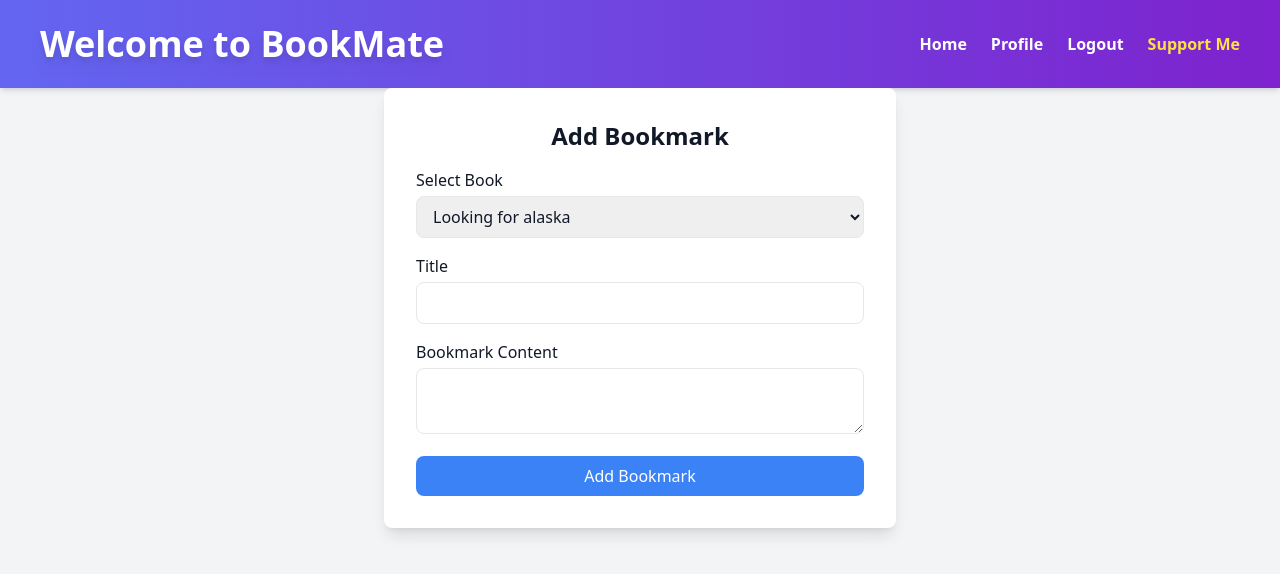
After one commit to davydshcherba/BookMate, a Django app: page /add-bookmark/ in a window 1280 px wide. The commit adds this page. Shown: the top 574 px of the page. Run offline with Django 5.2, Linux system fonts and the light colour scheme; a user stored in the database is signed in; data comes from the database, SQL or seed files in the repository; both versions use the stored data as it was after the commit; some libraries are stand-ins or nearby versions.

Commit message:
add ability to add bookmark

```diff
--- /dev/null
+++ b/bookmate/main/templates/main/add_bookmark.html
@@ -0,0 +1,30 @@
+{% extends "main/layout.html" %}
+{% block title %}Add Bookmark{% endblock title %}
+
+{% block content %}
+<div class="bg-white dark:bg-gray-800 shadow-lg rounded-lg p-8 max-w-lg mx-auto">
+  <h2 class="text-2xl font-bold text-center mb-4">Add Bookmark</h2>
+  <form method="POST" class="space-y-4">
+    {% csrf_token %}
+    <div>
+      <label class="text-gray-900 dark:text-white">Select Book</label>
+      <select name="book" class="w-full border rounded-lg px-3 py-2 mt-1" required>
+        {% for book in books %}
+          <option value="{{ book.id }}">{{ book.title }}</option>
+        {% endfor %}
+      </select>
+    </div>
+    <div>
+      <label class="text-gray-900 dark:text-white">Title</label>
+      <input name="title" type="text" class="w-full border rounded-lg px-3 py-2 mt-1" required />
+    </div>
+    <div>
+      <label class="text-gray-900 dark:text-white">Bookmark Content</label>
+      <textarea name="bookmark" class="w-full border rounded-lg px-3 py-2 mt-1" required></textarea>
+    </div>
+    <button type="submit" class="w-full bg-blue-500 text-white py-2 px-4 rounded-lg hover:bg-blue-600 transition">
+      Add Bookmark
+    </button>
+  </form>
+</div>
+{% endblock content %}
--- a/bookmate/main/templates/main/book_detail.html
+++ b/bookmate/main/templates/main/book_detail.html
@@ -7,6 +7,9 @@
     <h1 class="text-2xl font-bold text-gray-900 dark:text-white">{{ book.title }}</h1>
     <p class="text-gray-700 dark:text-gray-300">Pages: {{ book.pages }}</p>
     <p class="text-gray-700 dark:text-gray-300">Current Page: {{ book.page_now }}</p>
+    <a href="{% url 'add_bookmark' %}" class="mt-4 inline-block bg-green-500 text-white px-4 py-2 rounded-lg hover:bg-green-600">
+      Add Bookmark
+    </a>
   </section>
 
   <section class="w-full bg-white dark:bg-gray-800 shadow-md rounded-xl p-6 text-center mt-8">
--- a/bookmate/main/urls.py
+++ b/bookmate/main/urls.py
@@ -3,6 +3,7 @@ from . import views
 
 urlpatterns = [
     path('', views.home, name='home'),
-    path('profile', views.profile, name='profile'),
-    path('book/<int:book_id>', views.book_detail, name='book_detail'),
+    path('profile/', views.profile, name='profile'),
+    path('book/<int:book_id>/', views.book_detail, name='book_detail'),
+    path('add-bookmark/', views.add_bookmark, name='add_bookmark'),  # Додано маршрут
 ]
--- a/bookmate/main/views.py
+++ b/bookmate/main/views.py
@@ -1,5 +1,5 @@
-from django.shortcuts import render,get_object_or_404
-from .models import Book
+from django.shortcuts import render, get_object_or_404, redirect
+from .models import Book, Bookmark
 
 def home(request):
     books = Book.objects.filter(user=request.user) if request.user.is_authenticated else []
@@ -7,6 +7,21 @@ def home(request):
 
 def profile(request):
     return render(request, 'main/profile.html')
+
 def book_detail(request, book_id):
-    book = get_object_or_404(Book, id=book_id,user=request.user)
+    book = get_object_or_404(Book, id=book_id, user=request.user)
     return render(request, 'main/book_detail.html', {"book": book})
+
+def add_bookmark(request):
+    if request.method == "POST":
+        book_id = request.POST.get("book")
+        title = request.POST.get("title")
+        content = request.POST.get("bookmark")
+
+        book = get_object_or_404(Book, id=book_id, user=request.user)
+        Bookmark.objects.create(book=book, title=title, bookmark=content)
+
+        return redirect("book_detail", book_id=book.id)  # Повернення до книги після додавання
+
+    books = Book.objects.filter(user=request.user)
+    return render(request, "main/add_bookmark.html", {"books": books})
```
Also changed, not shown: bookmate/db.sqlite3.
